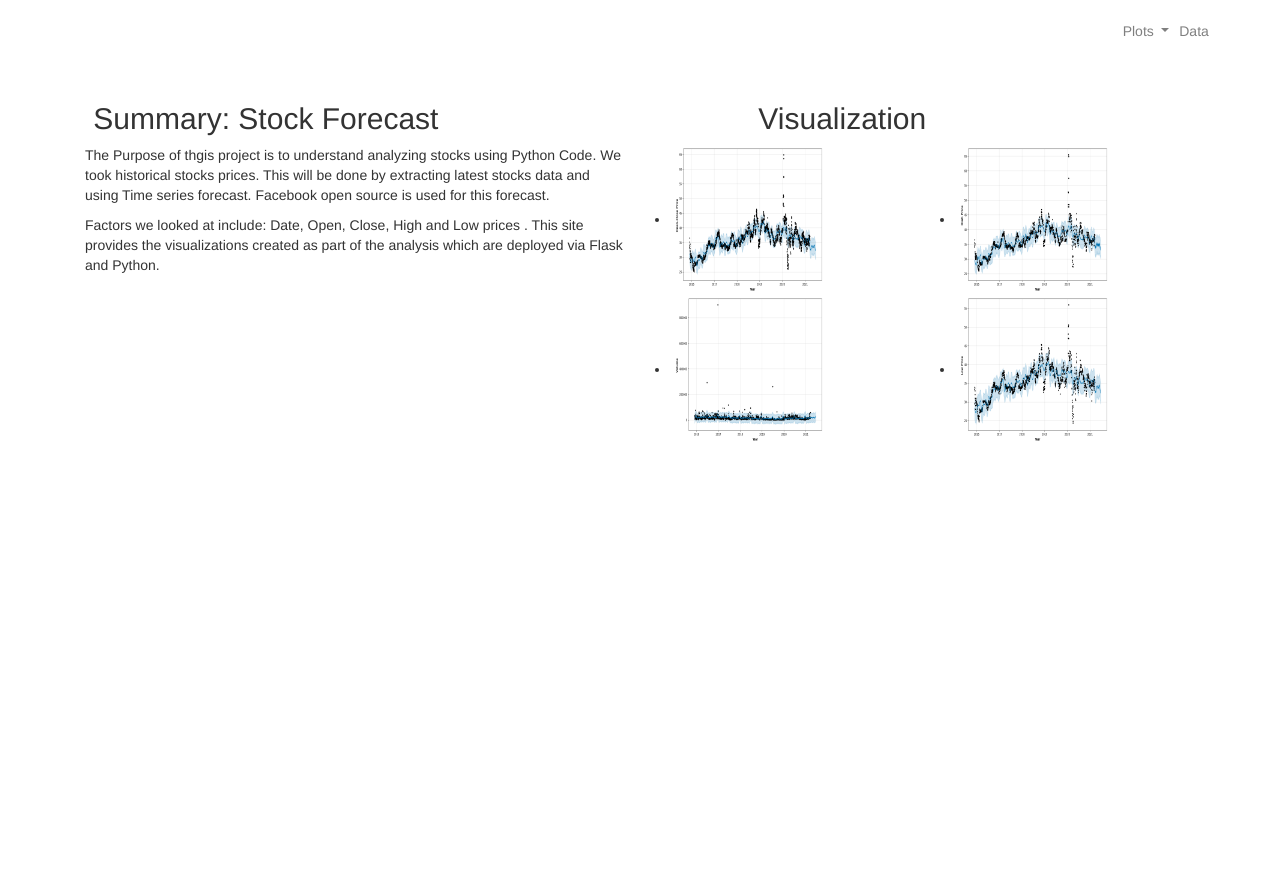
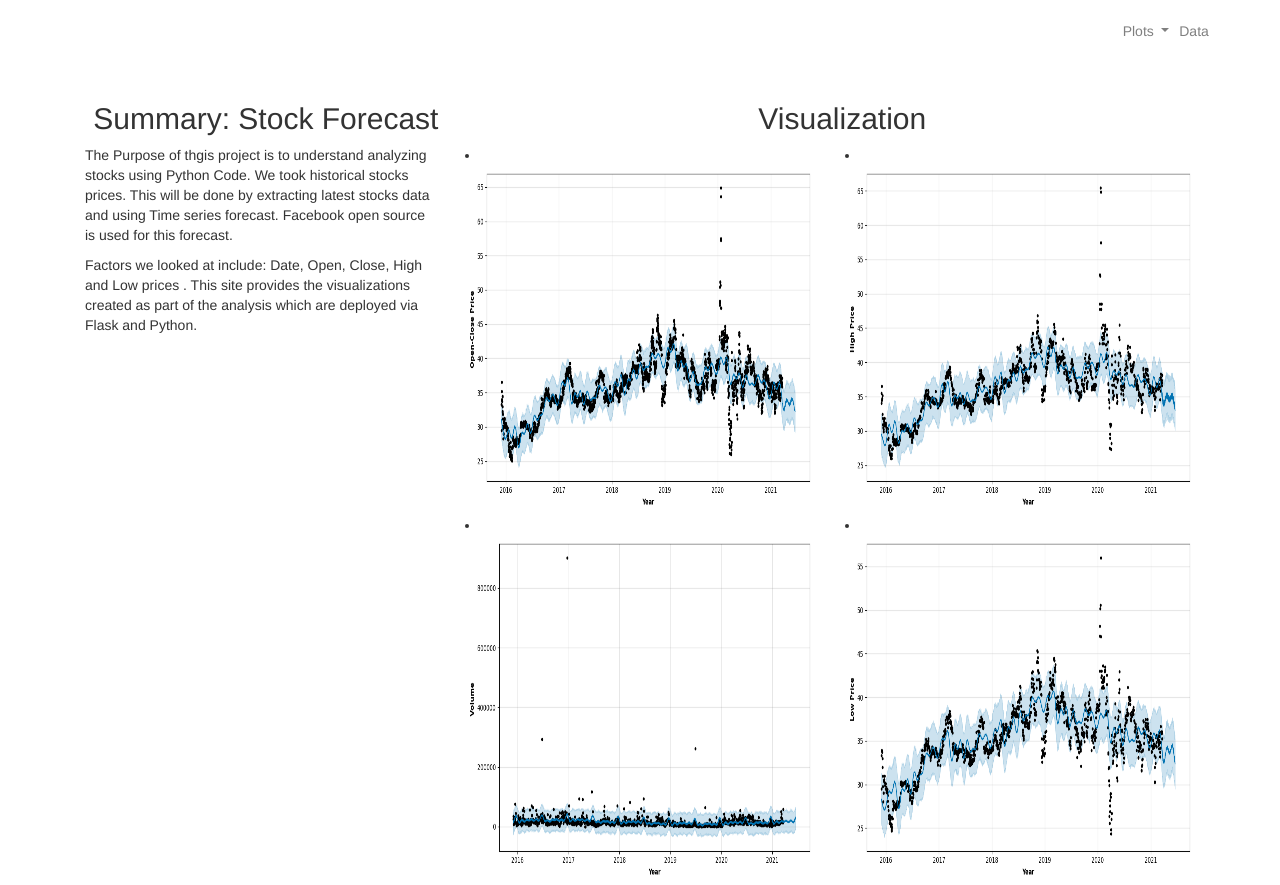
Before and after one commit to ahmadfarouk/FinalProject, a Python web app: template Template/index.html in a window 1280 px wide. Before the commit the page ends 441 px from the top, so only its background shows below. Run offline with Jinja, Linux system fonts and the light colour scheme; the template is opened without the code that fills it, so the values that code supplies are empty; some libraries are stand-ins or nearby versions.

Commit message:
Update index.html

```diff
--- a/Template/index.html
+++ b/Template/index.html
@@ -72,36 +72,36 @@
           </div-->
 
 
-          <div class="col-md-6">
+          <div class="col-md-4">
             <p>The Purpose of thgis project is to understand analyzing stocks using Python Code. We took historical stocks prices.
               This will be done by extracting latest stocks data and using Time series forecast. Facebook open source is used for this forecast.</p>
             <p>Factors we looked at include: Date, Open, Close, High and Low prices . This site provides the visualizations created as part of the analysis which are deployed via Flask and Python.</p>
           </div>
 
 
-          <div class="col-md-3">
+          <div class="col-md-4">
 
             <li>
 
-              <img src="../DataOutput/AC_Open_Close.png" width="150" height="150" alt="Director Statistics" title= "Director Statistics">
+              <img src="../DataOutput/AC_Open_Close.png" width="350" height="350" alt="Director Statistics" title= "Open Close">
 
             </li>
             <li>
 
-              <img src="../DataOutput/AC_Volume.png" width="150" height="150" alt="Annual Production" title= "Annual Production">
+              <img src="../DataOutput/AC_Volume.png" width="350" height="350" alt="Annual Production" title= "Volume">
 
             </li>
           </div>
-            <div class="col-md-3">
+            <div class="col-md-4">
 
               <li>
 
-                <img src="../DataOutput/AC_HighPrice.png" width="150" height="150" alt="Country Statistics" title="Country Statistics">
+                <img src="../DataOutput/AC_HighPrice.png" width="350" height="350" alt="Country Statistics" title="High Price">
 
               </li>
               <li>
 
-                <img src="../DataOutput/AC_LowPrice.png" width="150" height="150" alt="Title Statistics" title="Title Statistics">
+                <img src="../DataOutput/AC_LowPrice.png" width="350" height="350" alt="Title Statistics" title="Low Price">
 
               </li>
             </div>
```
